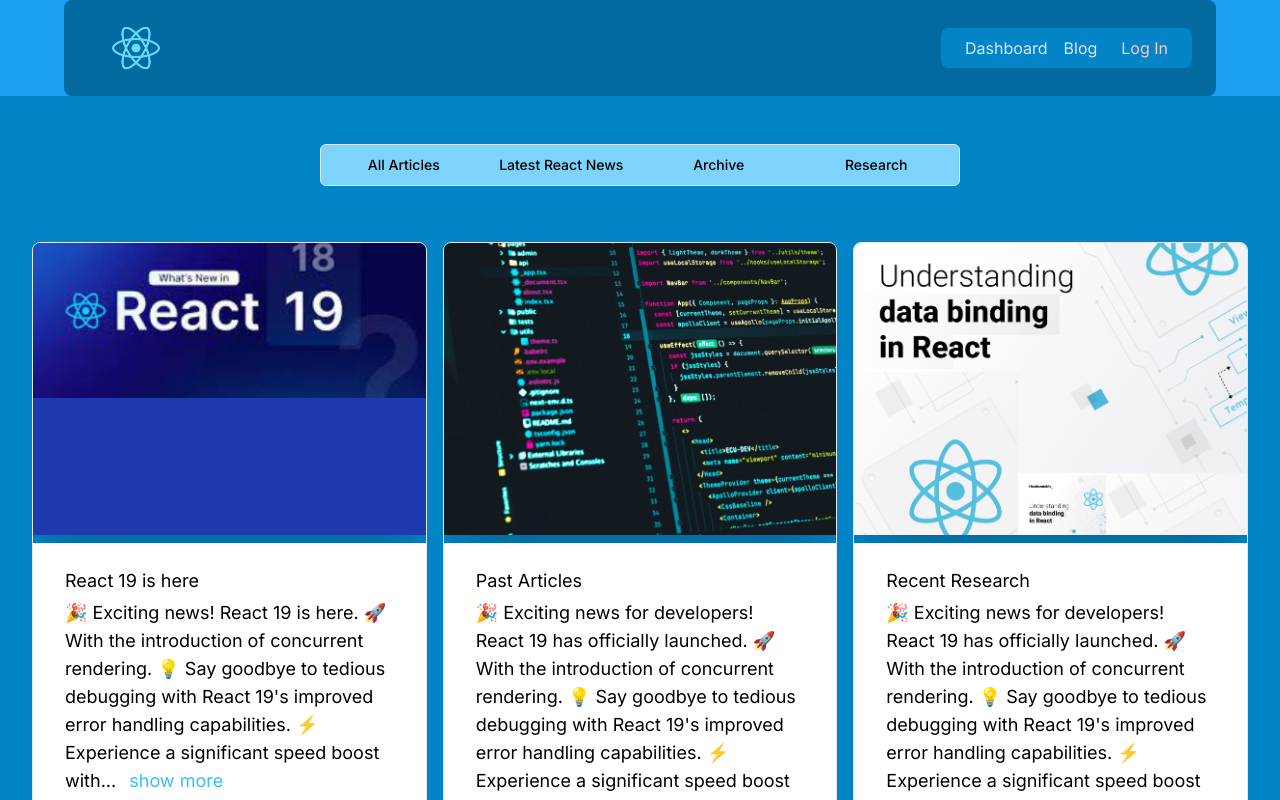
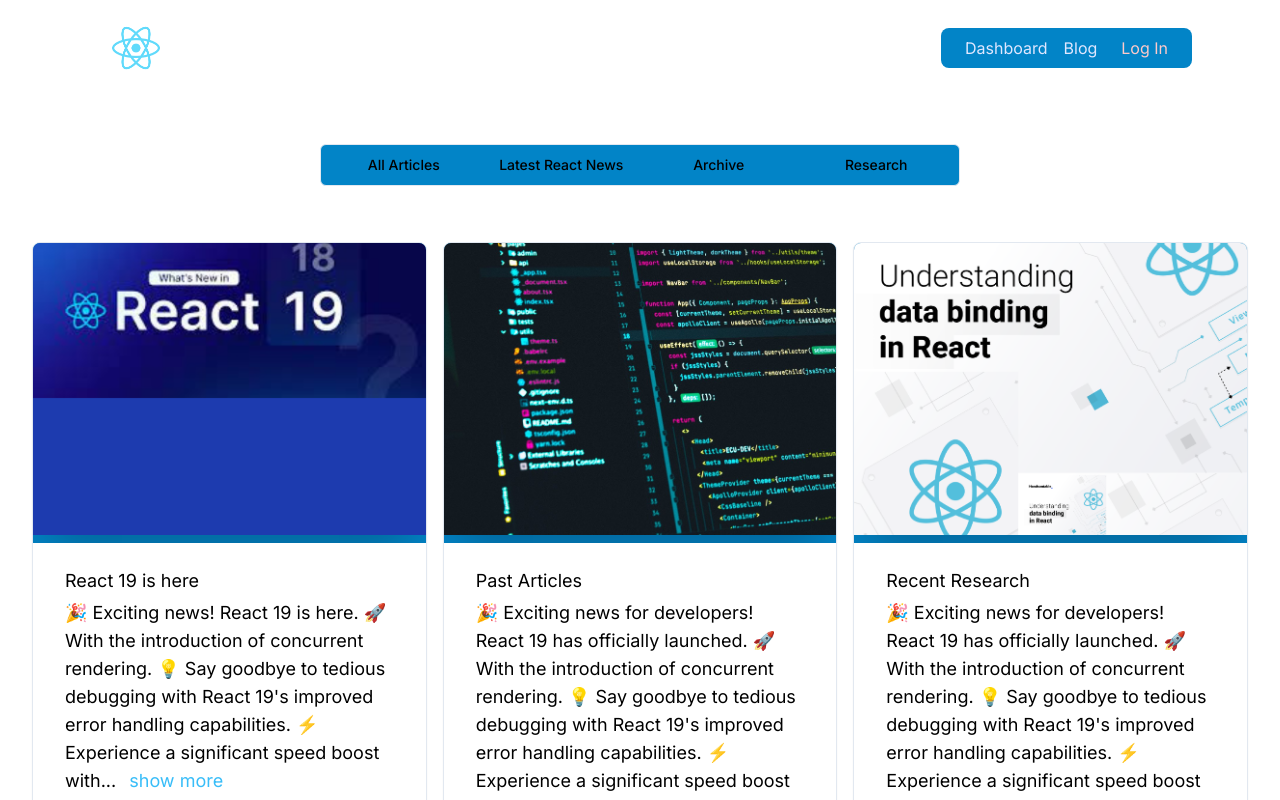
Before and after one commit to mutaremalcolm/demo, a Next.js app: page /blog in a window 1280 px wide. Shown: the top 800 px of the page. Built offline with nearby package versions, Linux system fonts and the light colour scheme.

Commit message:
Refactor: Implement Global Styling for Cleaner Minimal Feel

```diff
--- a/src/app/authentication/page.tsx
+++ b/src/app/authentication/page.tsx
@@ -71,7 +71,7 @@
   };
 
   return (
-    <main className="min-h-screen flex flex-col items-center justify-center gap-6 mx-auto px-4 lg:px-8 bg-sky-600">
+    <main className="min-h-screen flex flex-col items-center justify-center gap-6 mx-auto px-4 lg:px-8 bg-white">
       <Header
         title="Authentication page"
         subtitle="This page demonstrates how to handle input validation during the authentication"
--- a/src/app/blog/page.tsx
+++ b/src/app/blog/page.tsx
@@ -70,7 +70,7 @@
   });
   return (
     <>
-    <section id="projects" className="min-h-screen pt-12 bg-sky-600">
+    <section id="projects" className="min-h-screen pt-12 bg-white">
       <div className="container mx-auto">
         {/* tabs */}
         <Tabs defaultValue={category} className="mb-24 xl:mb-48">
--- a/src/app/dashboard/page.tsx
+++ b/src/app/dashboard/page.tsx
@@ -6,7 +6,7 @@
 
 function Dashboard() {
   return (
-    <main className="min-h-screen flex flex-col items-center justify-center gap-6 mx-auto px-4 lg:px-8 bg-sky-600">
+    <main className="min-h-screen flex flex-col items-center justify-center gap-6 mx-auto px-4 lg:px-8 bg-white">
       <Header
         title="DashBoard Page"
         subtitle="This page demonstates how Navigation in React works"
--- a/src/app/globals.css
+++ b/src/app/globals.css
@@ -4,7 +4,7 @@
 
   @layer base {
     :root {
-      --background: 203 89% 53%;
+      --background: 255 100% 100%;
       --foreground: 222.2 84% 4.9%;
 
       --card: 0 0% 100%;
--- a/src/app/page.tsx
+++ b/src/app/page.tsx
@@ -8,7 +8,7 @@
 export default function Home() {
   return (
     <>
-    <main className="min-h-screen text-center flex flex-col items-center justify-center gap-6 mx-auto px-4 lg:px-8 bg-sky-600">
+    <main className="min-h-screen text-center flex flex-col items-center justify-center gap-6 mx-auto px-4 lg:px-8 bg-white">
         <Hero/>
     </main>
     </>
--- a/src/components/Footer.tsx
+++ b/src/components/Footer.tsx
@@ -2,7 +2,7 @@
 
 const Footer = () => {
   return (
-    <footer className="bg-sky-600 py-12 border-t-2">
+    <footer className="bg-white py-12 border-t-2">
       <div className="container mx-auto">
         <div className="flex flex-col items-center justify-between">
           {/* socials */}
--- a/src/components/Hero.tsx
+++ b/src/components/Hero.tsx
@@ -4,7 +4,7 @@
 
 const Hero = () => {
   return (
-    <div className="bg-sky-600 dark:bg-gray-800 flex relative z-20 items-center overflow-hidden">
+    <div className="bg-white dark:bg-gray-800 flex relative z-20 items-center overflow-hidden">
       <div className="container mx-auto px-6 flex relative py-16">
         <div className="sm:w-2/3 lg:w-2/5 flex flex-col relative z-20">
           <h1 className="font-bebas-neue uppercase text-6xl sm:text-8xl font-black flex flex-col leading-none dark:text-white text-gray-800">
--- a/src/components/Navbar.tsx
+++ b/src/components/Navbar.tsx
@@ -75,7 +75,7 @@
     <>
       <header
         className="flex flex-col items-center justify-between max-w-full
-          md:max-w-6xl px-2 md:px-6 py-4 mx-auto md:flex-row bg-sky-700 rounded-lg"
+          md:max-w-6xl px-2 md:px-6 py-4 mx-auto md:flex-row bg-white rounded-lg"
       >
         <a href="/" className="text-indigo-900 z-10 active">
           <Image
--- a/src/components/ui/tabs.tsx
+++ b/src/components/ui/tabs.tsx
@@ -15,7 +15,7 @@
     ref={ref}
     className={cn(
       `inline-flex h-10 items-center justify-center rounded-md
-      bg-muted p-1 text-muted-foreground bg-sky-300 text-black`,
+      bg-muted p-1 text-muted-foreground bg-sky-600 text-black`,
       className
     )}
     {...props}
```
